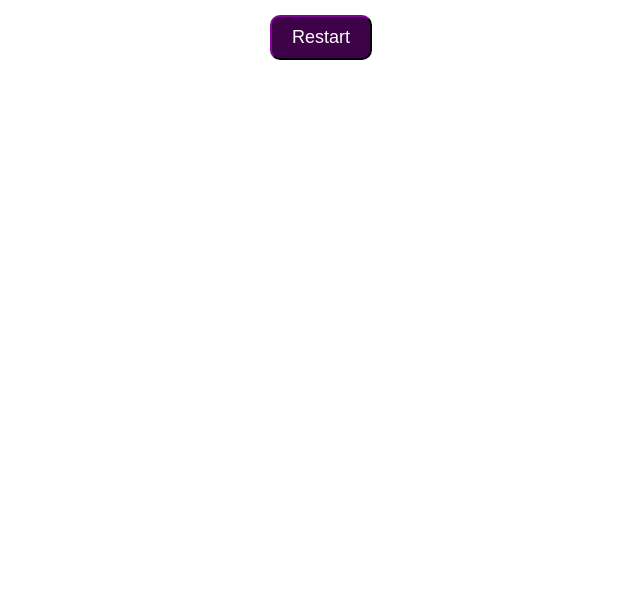
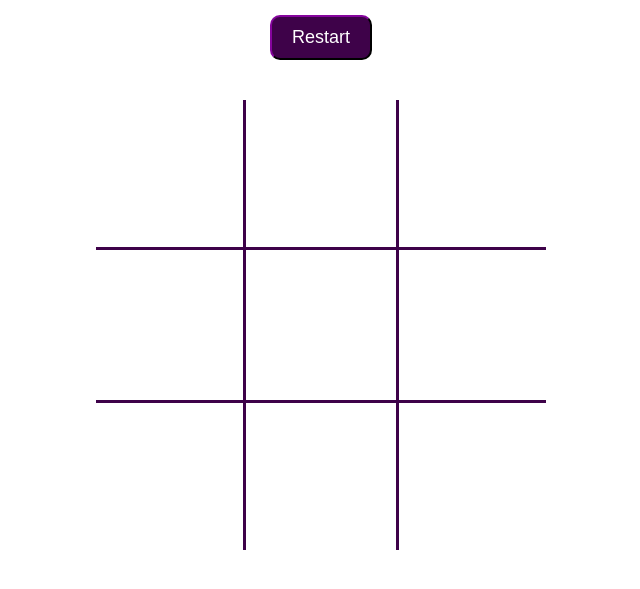
Before and after one commit to paulthomas2107/ticTacToeWithJames, a plain HTML site: page index.html in a window 1280 px wide. Shown: the part 185-774 px from the top of the page, without its empty margins (319-959 px from the left). Drawn offline with Linux system fonts and the light colour scheme.

Commit message:
More....

```diff
--- a/app.js
+++ b/app.js
@@ -0,0 +1,40 @@
+const boxes = Array.from(document.getElementsByClassName('box'));
+
+const spaces = [null, null, null, null, null, null, null, null, null];
+
+const O_TEXT = "O";
+const X_TEXT = "X";
+
+let currentPlayer = O_TEXT;
+
+
+const drawBoard = () => {
+    boxes.forEach((box, index) => {
+        let styleString = '';
+        if (index < 3) {
+            styleString += `border-bottom: 3px solid var(--purple);`;
+        }
+        if (index % 3 === 0) {
+            styleString += `border-right: 3px solid var(--purple);`;
+        }
+        if (index % 3 === 2) {
+            styleString += `border-left: 3px solid var(--purple);`;
+        }
+        if (index > 5) {
+            styleString += `border-top: 3px solid var(--purple);`;
+        }
+        box.style = styleString;
+        box.addEventListener('click', boxClicked)
+    })
+}
+
+const boxClicked = (e) => {
+    const id = e.target.id;
+    if (!spaces[id]) {
+        spaces[id] = currentPlayer;
+        e.target.innerText =  currentPlayer;
+        currentPlayer = currentPlayer === O_TEXT ? X_TEXT : O_TEXT;
+    }
+}
+
+drawBoard();
--- a/styles.css
+++ b/styles.css
@@ -42,6 +42,7 @@ h1 {
     justify-content: center;
     align-items: center;
     color: var(--purple);
+    font-size: 150px;
 }
 
 button {
```
